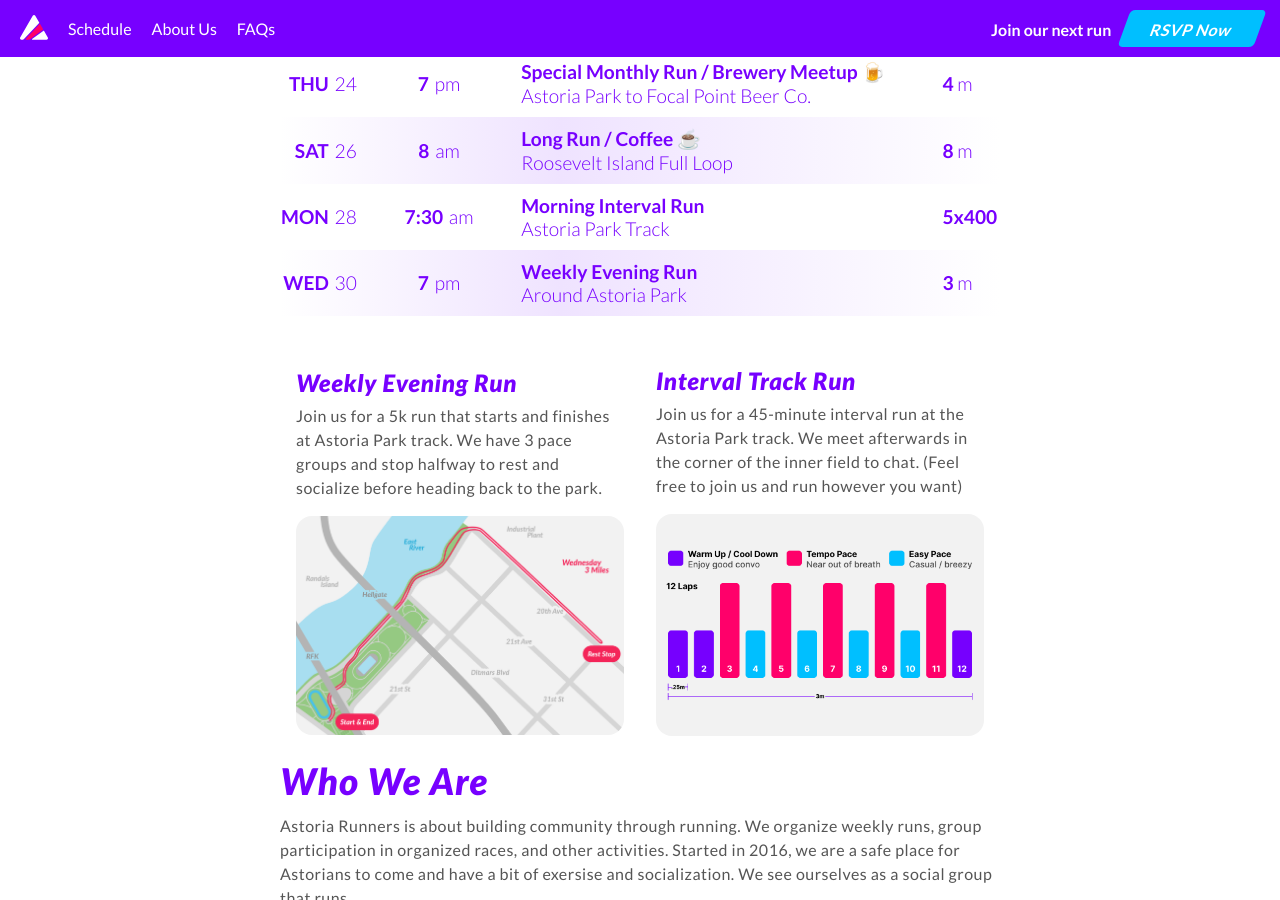
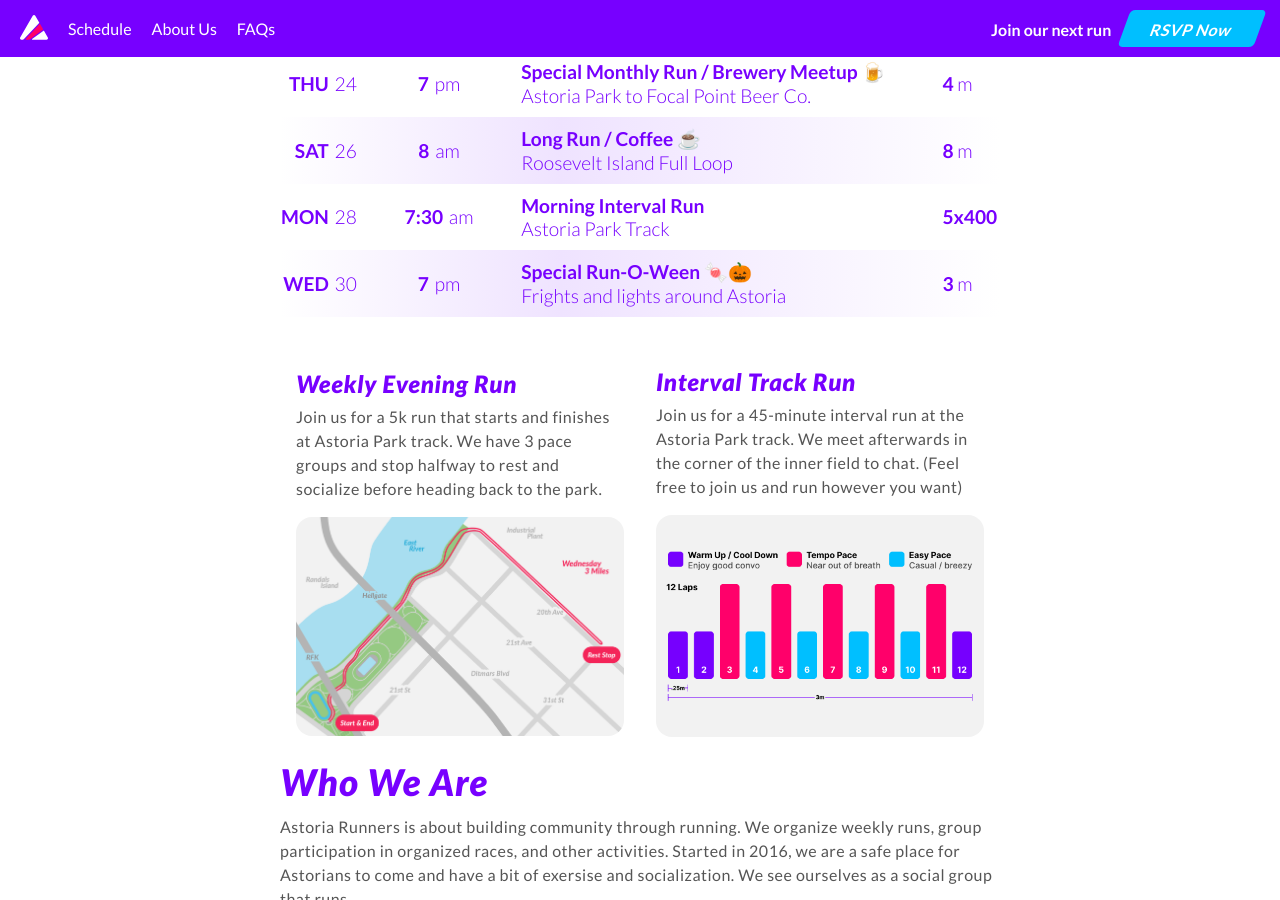
Before and after one commit to maxdug/astoriarunners, a Jekyll site: the page built from index.markdown, in a window 1280 px wide and 900 px high, scrolled down 1479 px. Built offline with Jekyll 4.4.1, drawn with Linux system fonts in a browser that asks for light colours; nearby versions of some CDN libraries.

Commit message:
Run-o-ween

```diff
--- a/_layouts/home.html
+++ b/_layouts/home.html
@@ -264,8 +264,8 @@ layout: base
         <span class="ampm">pm</span>
       </span>
       <span class="run">
-        <span class="heading">Weekly Evening Run</span>
-        <span class="description">Around Astoria Park</span>
+        <span class="heading">Special Run-O-Ween 🍬🎃</span>
+        <span class="description">Frights and lights around Astoria</span>
       </span>
       <span class="distance">
         <span class="distance-number">3</span>
```
